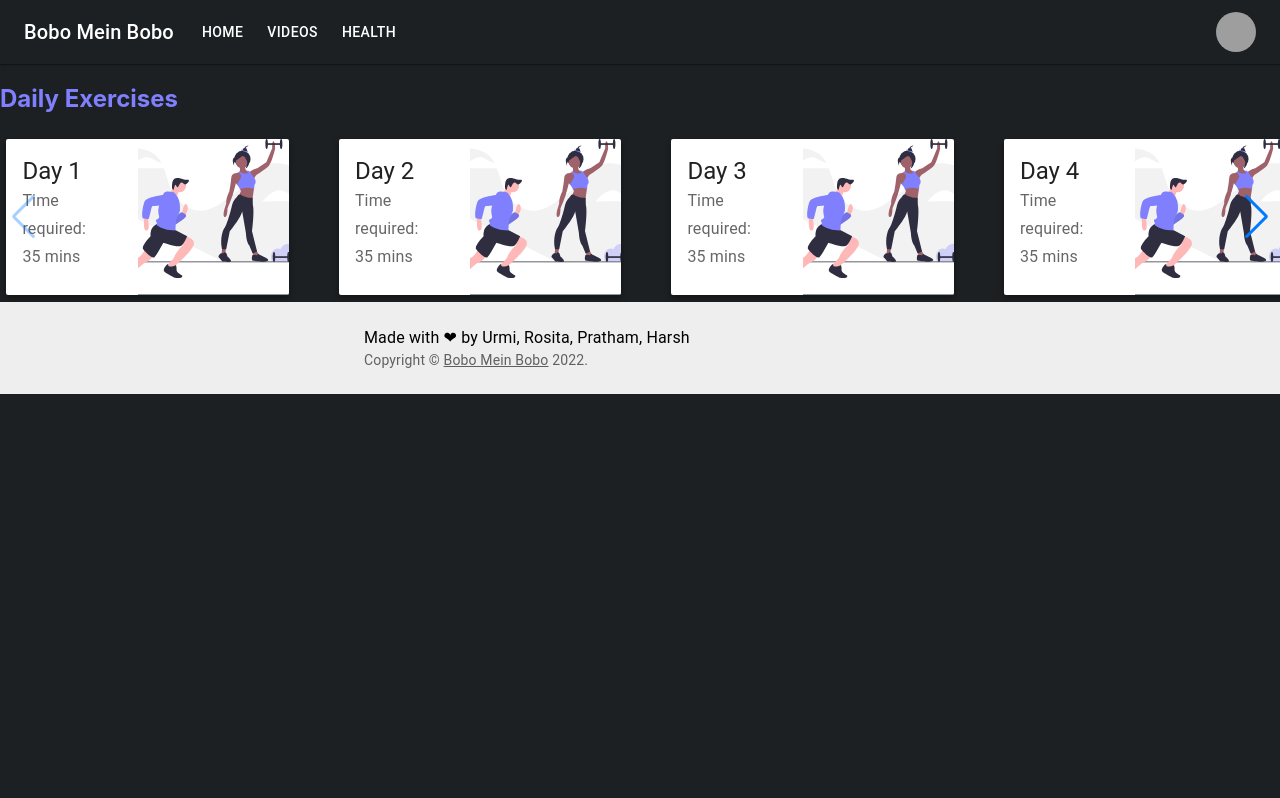
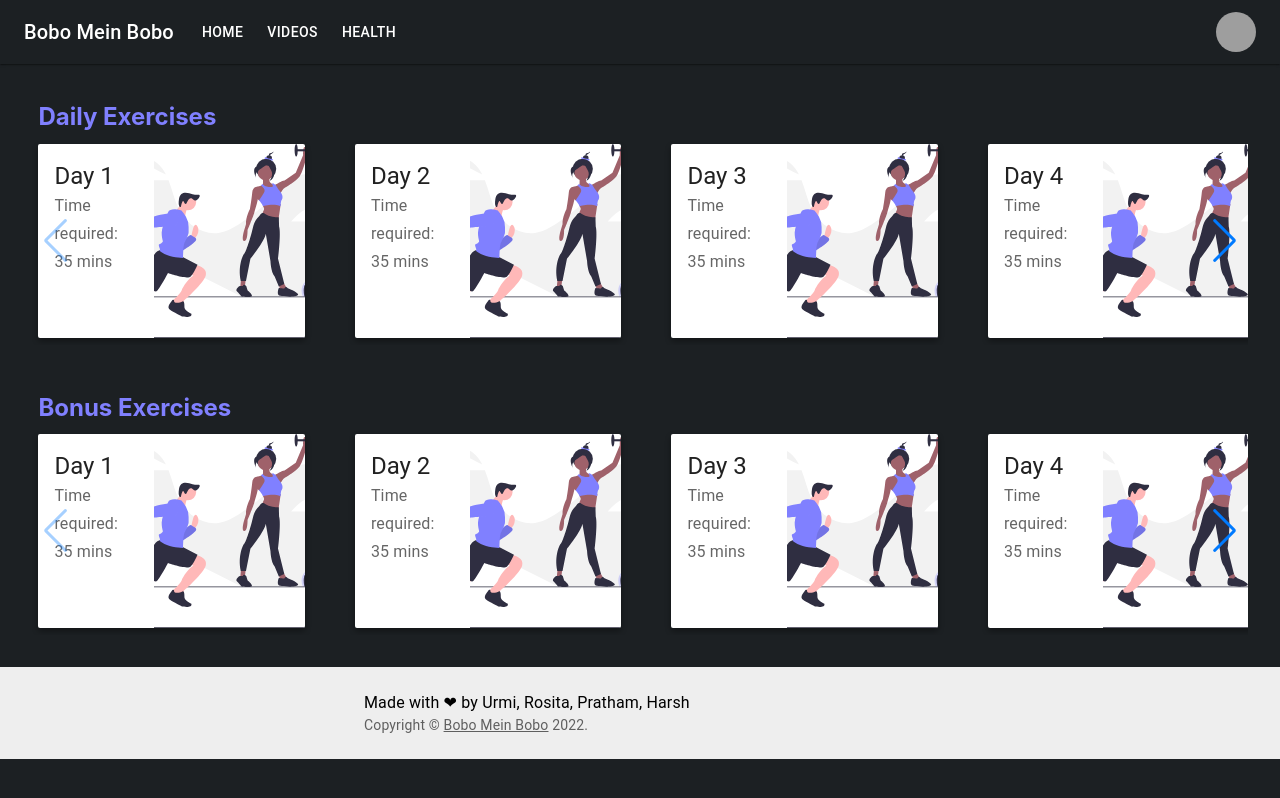
Before and after one commit to rosita-dmello/LOC4.0_Bobo-mein-Bobo, a React (Create React App) app in the folder client/: page /dashboard in a window 1280 px wide. Built offline with nearby package versions, Linux system fonts and the light colour scheme; grey boxes are pictures that could not be loaded.

Commit message:
updated dashboard

```diff
--- a/client/src/pages/user/Dashboard.css
+++ b/client/src/pages/user/Dashboard.css
@@ -3,6 +3,7 @@
     border-radius: 2px !important;
     margin: 0.4rem !important;
     position: relative !important;
+    height: 24.25vh;
   }
 
   .card1 {
--- a/client/src/pages/user/Dashboard.jsx
+++ b/client/src/pages/user/Dashboard.jsx
@@ -13,13 +13,20 @@ import { Grid } from '@mui/material';
 import { Swiper, SwiperSlide } from 'swiper/react';
 import { Navigation } from 'swiper';
 export default function Dashboard() {
-const style={
-  color:'#8080FF'
+  const daily = {
+    color: '#8080FF',
+    margin: '0.4rem'
+  }
+
+  const bonus = {
+    color: '#8080FF',
+    margin: '0.4rem',
+    marginTop:'3rem'
   }
   const days = [1, 2, 3, 4, 5]
   return (
-    <div style={{backgroudColor:'#1c2023'}}>
-      <h2 style={style}>Daily Exercises</h2>
+    <div style={{ backgroudColor: '#1c2023', padding: '2.5vw' }}>
+      <h2 style={daily}>Daily Exercises</h2>
       {/* <Card sx={{ display: 'flex' ,  width:'25%',  margin:'100px'}} className='card card1' >
        <Box sx={{ display: 'flex', flexDirection: 'column' }}>
          <CardContent sx={{ flex: '1 0 auto' }}>
@@ -42,7 +49,7 @@ const style={
         spaceBetween={50}
         slidesPerView={4}
         navigation
-        onSlideChange={() => console.log('slide change')}
+
       >
         {
           days.map((index) => {
@@ -72,6 +79,40 @@ const style={
         }
       </Swiper>
 
+      <h2 style={bonus}>Bonus Exercises</h2>
+      <Swiper modules={[Navigation]}
+        spaceBetween={50}
+        slidesPerView={4}
+        navigation
+
+      >
+        {
+          days.map((index) => {
+            return (
+              <SwiperSlide key={index}>
+                {<Card sx={{ display: 'flex', width: '100%' }} className='card card1' >
+                  <Box sx={{ display: 'flex', flexDirection: 'column' }}>
+                    <CardContent sx={{ flex: '1 0 auto' }}>
+                      <Typography component="div" variant="h5">
+                        Day {index}
+                      </Typography>
+                      <Typography variant="subtitle1" color="text.secondary" component="div">
+                        Time required: 35 mins
+                      </Typography>
+                    </CardContent>
+                  </Box>
+                  <CardMedia
+                    component="img"
+                    sx={{ width: '151px', marginLeft: '20px' }}
+                    image={logo}
+                    alt="Live from space album cover"
+                  />
+                </Card>}
+              </SwiperSlide>
+            )
+          })
+        }
+      </Swiper>
     </div>
   );
 }
```
Lines whose indentation alone changed are shown as unchanged.
